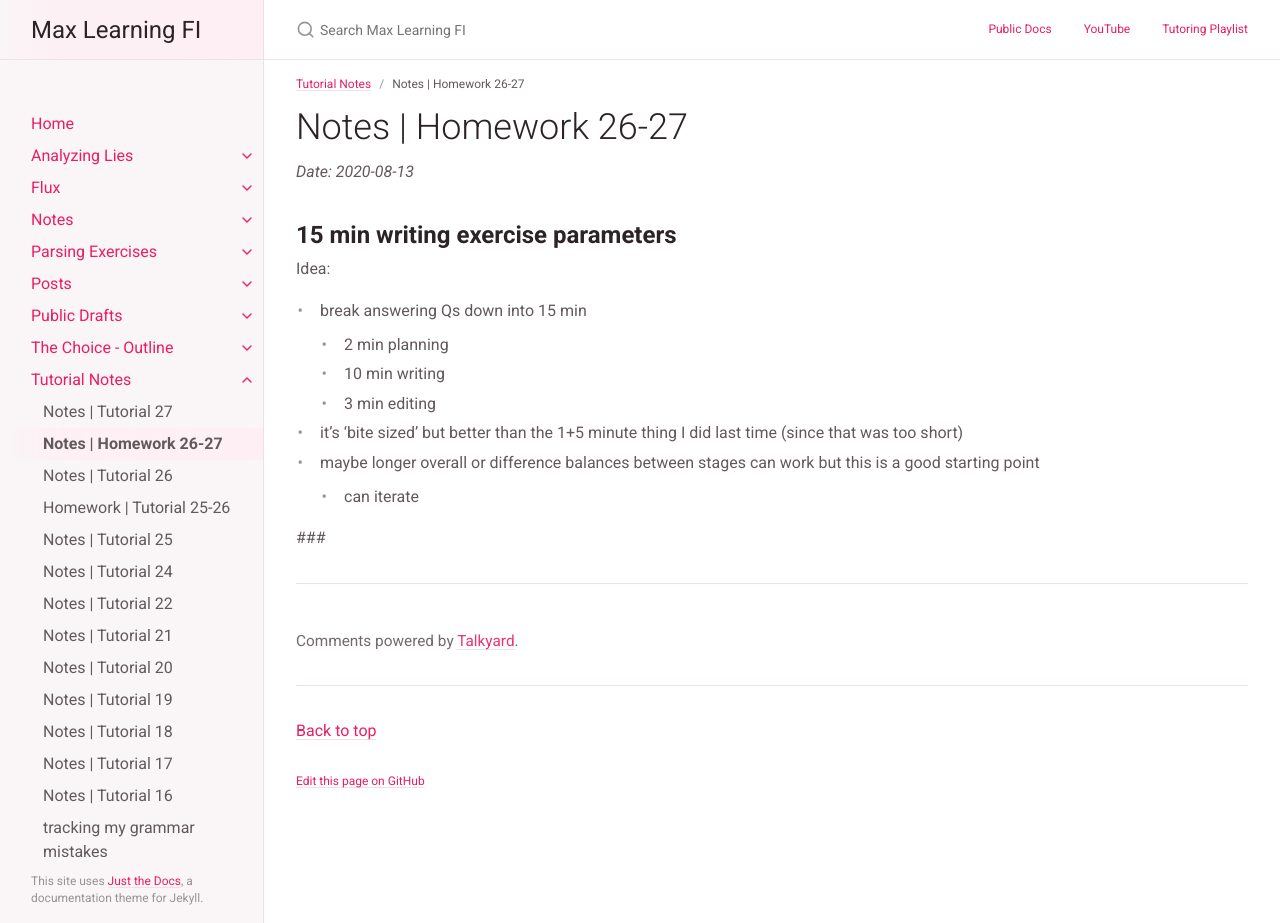
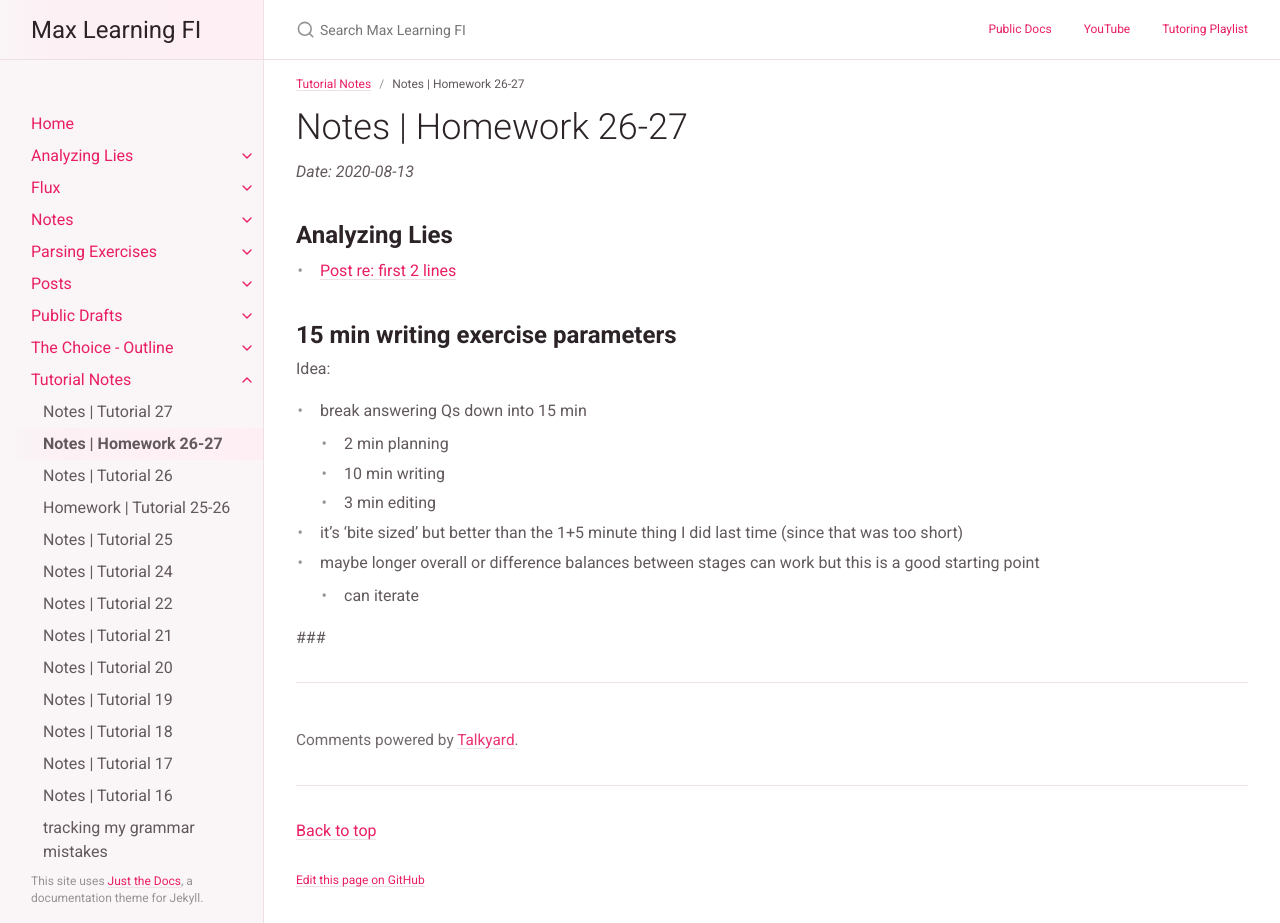
Before and after one commit to curi/fi, a Jekyll site: the page built from docs/_tutorials/2020-08-13-hw.md, in a window 1280 px wide and 923 px high. Built offline with Jekyll 4.4.1, drawn with Linux system fonts in a browser that asks for light colours.

Commit message:
add link to AL_01

```diff
--- a/docs/_tutorials/2020-08-13-hw.md
+++ b/docs/_tutorials/2020-08-13-hw.md
@@ -5,6 +5,10 @@ parent: Tutorial Notes
 date: 2020-08-13
 lesson: 26.5
 ---
+
+## Analyzing Lies
+
+* [Post re: first 2 lines](../analyzing_lies/01-birner-quote)
 
 ## 15 min writing exercise parameters
 
```
